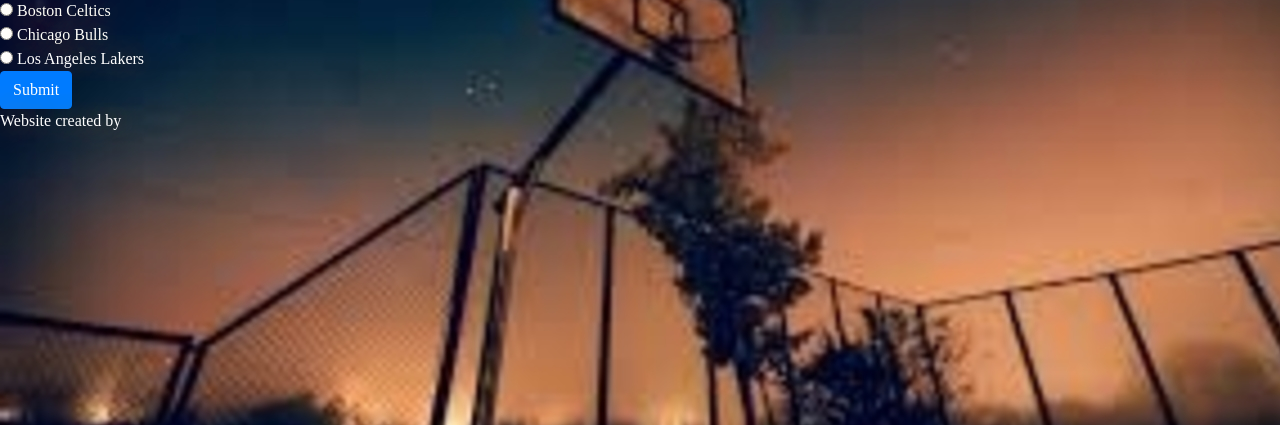
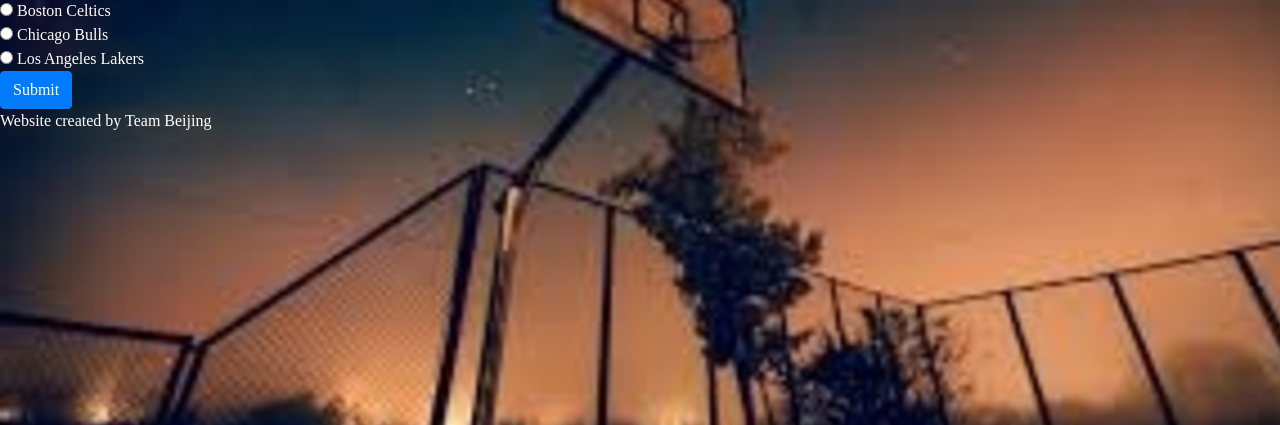
Before and after one commit to Jasonz98/assignment5-Beijing, a PHP site: page /survey.php in a window 1280 px wide. Shown: the part 253-678 px from the top of the page. Run offline with PHP 8.4, Linux system fonts and the light colour scheme; some web fonts are replaced.

Commit message:
Update survey.php

```diff
--- a/survey.php
+++ b/survey.php
@@ -43,7 +43,7 @@
         </form>
 
 <footer>
-  Website created by
+  Website created by Team Beijing
 </footer>
 
 
```
